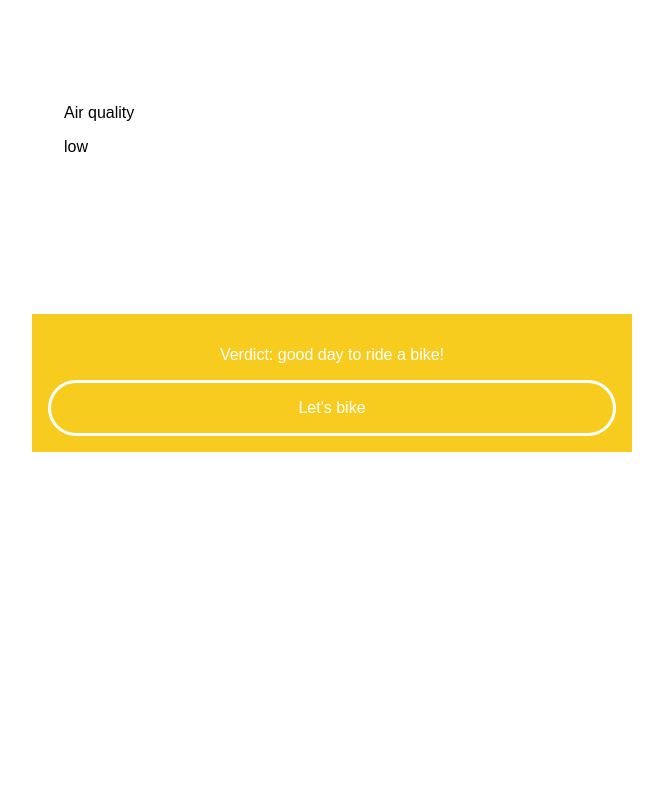
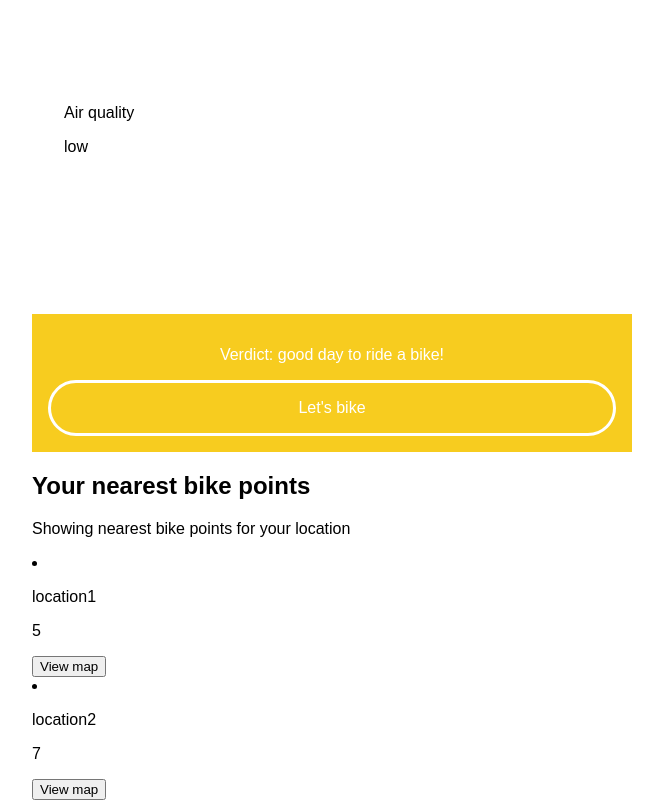
Before and after one commit to njsfield/tfl-hackathon, a website: page index.html in a window 1280 px wide. Shown: the part 348-1148 px from the top of the page, without its empty margins (308-971 px from the left). Before the commit the page ends 800 px from the top, so only its background shows below. Drawn offline with Linux system fonts and the light colour scheme.

Commit message:
show and hide list of bikes

```diff
--- a/index.html
+++ b/index.html
@@ -26,7 +26,7 @@
     </section>
 
 
-    <secion class="fetched">
+    <secion id="fetched" class="hidden">
       <h2>Your nearest bike points</h2>
       <p>Showing nearest bike points for your location</p>
       <ul id="bike-points"></ul>
--- a/public/css/style.css
+++ b/public/css/style.css
@@ -59,6 +59,6 @@ h1 {
   justify-content: space-between;
 }
 
-.fetched {
+.hidden {
   display: none;
 }
--- a/public/js/app.js
+++ b/public/js/app.js
@@ -10,6 +10,7 @@ const data = [
 ]
 
 const load = (data, root) => {
+  document.getElementById("fetched").classList.remove("hidden")
   const rootElement = document.getElementById(root)
 
   data.forEach(point => {
```
